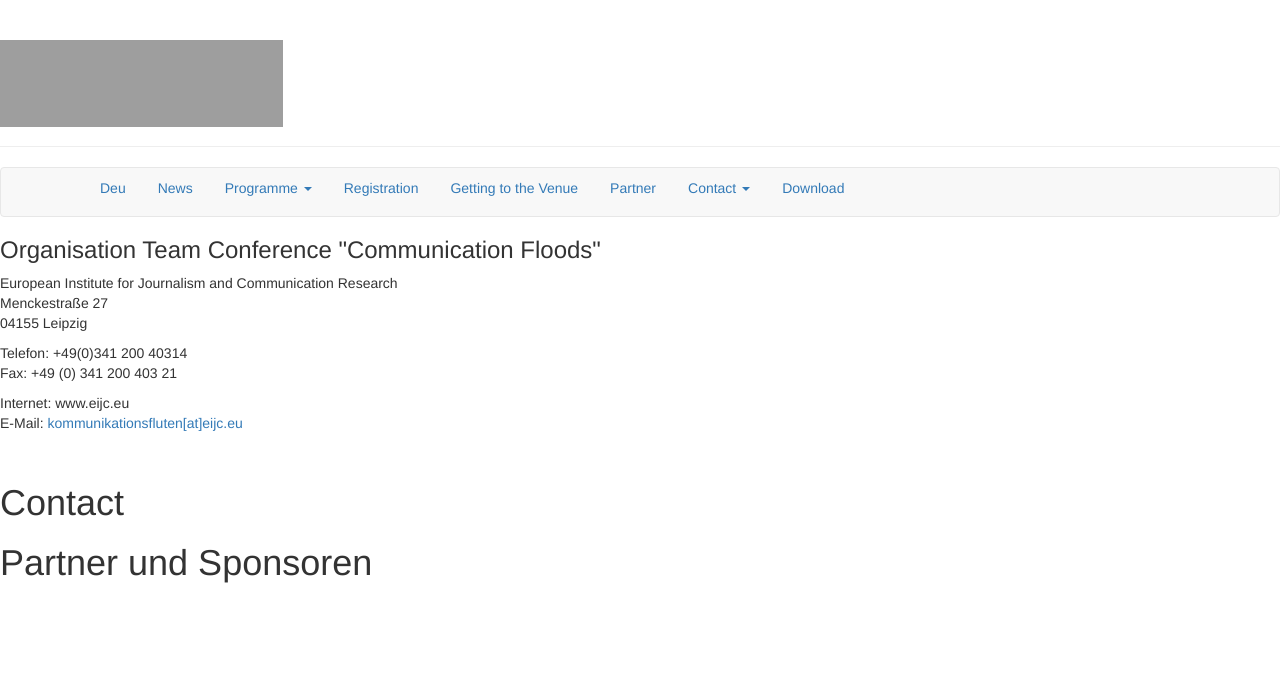
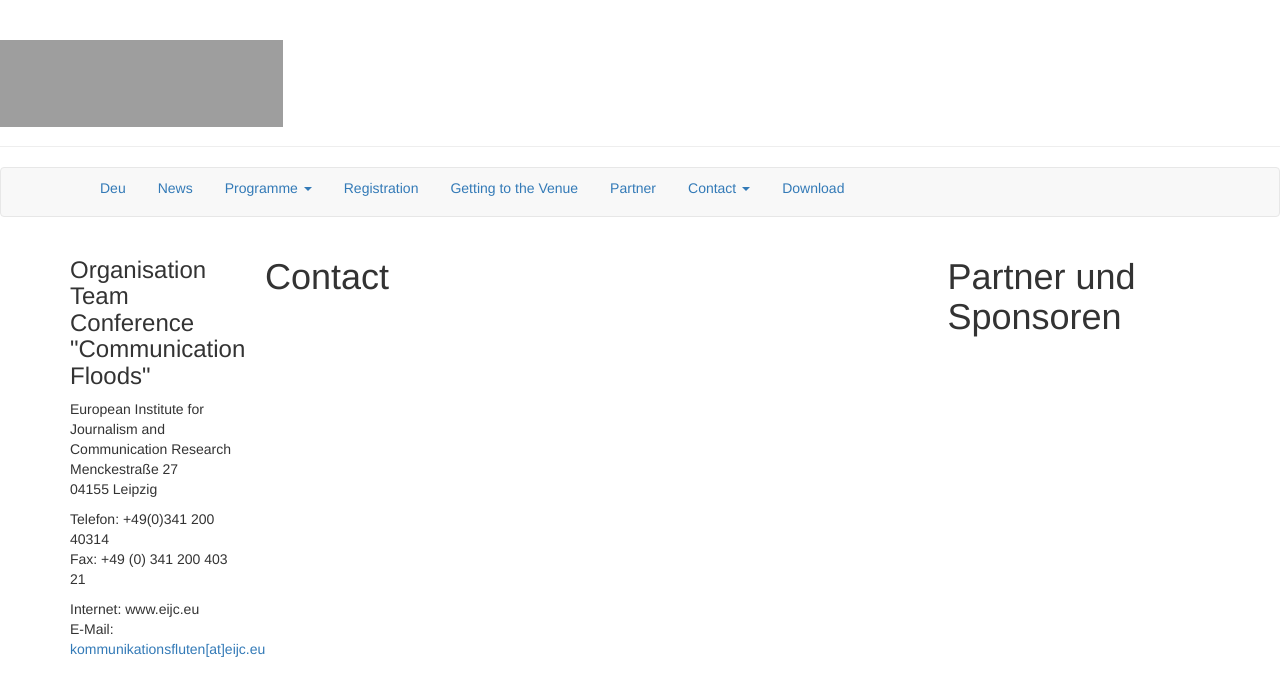
Before and after one commit to susedev/test, a Jekyll site: the page built from contact.html, in a window 1280 px wide. Shown: the top 696 px of the page. Built offline with Jekyll 4.4.1, drawn with Linux system fonts in a browser that asks for light colours; nearby versions of some CDN libraries; grey boxes are pictures that could not be loaded.

Commit message:
Update page.html

```diff
--- a/_layouts/page.html
+++ b/_layouts/page.html
@@ -8,8 +8,19 @@ layout: base
   {% include navbar.html %}
 {% endif %}
 
+<div class="container">
+  <div class="row">
 <div class="wrap">
+    <div class="col-md-2">
     <div class="content">{{ content }}</div>
+    </div>
+    <div class="col-md-6">
     <div class="sidebar"> <h1>{{ page.title }}</h1></div>
+    </div>
+     <div class="col-md-1">
+       <div class="space"></div>
+    </div>
+    <div class="col-md-3">
     <div class="sidebar_2"> <h1>Partner und Sponsoren</h1></div>
+    </div>
 </div>
```
